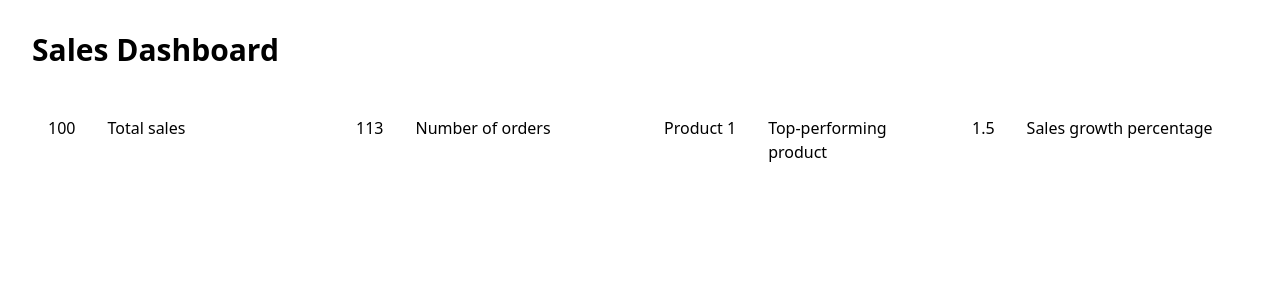
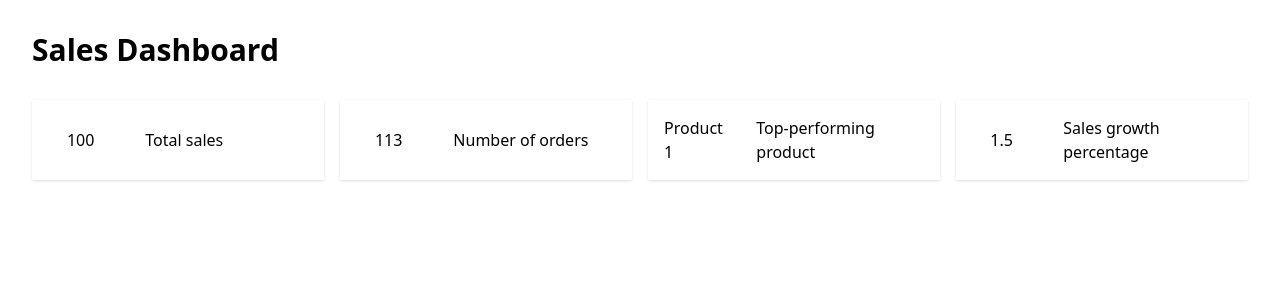
Before and after one commit to hannashylina/sales-dashboard, a Vue app: page / in a window 1280 px wide. Shown: the top 300 px of the page. Built offline with nearby package versions, Linux system fonts and the light colour scheme.

Commit message:
Added shadows and data alignment for cards

```diff
--- a/src/components/Card.vue
+++ b/src/components/Card.vue
@@ -5,9 +5,9 @@ const props = defineProps({
 </script>
 
 <template>
-    <div class="flex items-stretch flex-row-reverse justify-end">
-        <p class="p-4 grow">{{data.name}}</p>
-        <p class="p-4 flex-none">{{data.value}}</p>
+    <div class="flex items-stretch flex-row-reverse justify-end shadow">
+        <p class="p-4 grow flex items-center">{{data.name}}</p>
+        <p class="p-4 flex w-1/3 items-center justify-center">{{data.value}}</p>
     </div>
 </template>
 
```
